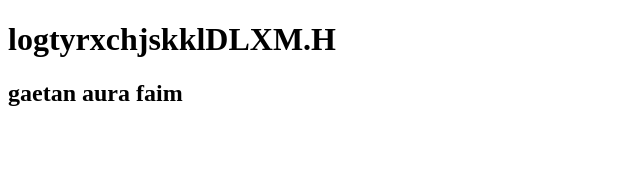
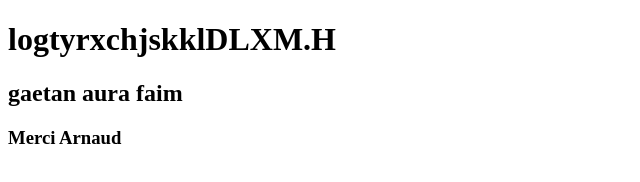
Before and after one commit to Alexandre3004/Git_dev, a plain HTML site: page index.html in a window 1280 px wide. Shown: the whole page, without its empty margins (0-640 px from the left). Drawn offline with Linux system fonts and the light colour scheme.

Commit message:
third commit

```diff
--- a/index.html
+++ b/index.html
@@ -8,5 +8,6 @@
 <body>
 <h1>logtyrxchjskklDLXM.H</h1>
 <h2>gaetan aura faim</h2>
+<h3>Merci Arnaud</h3>
 </body>
 </html>
```
